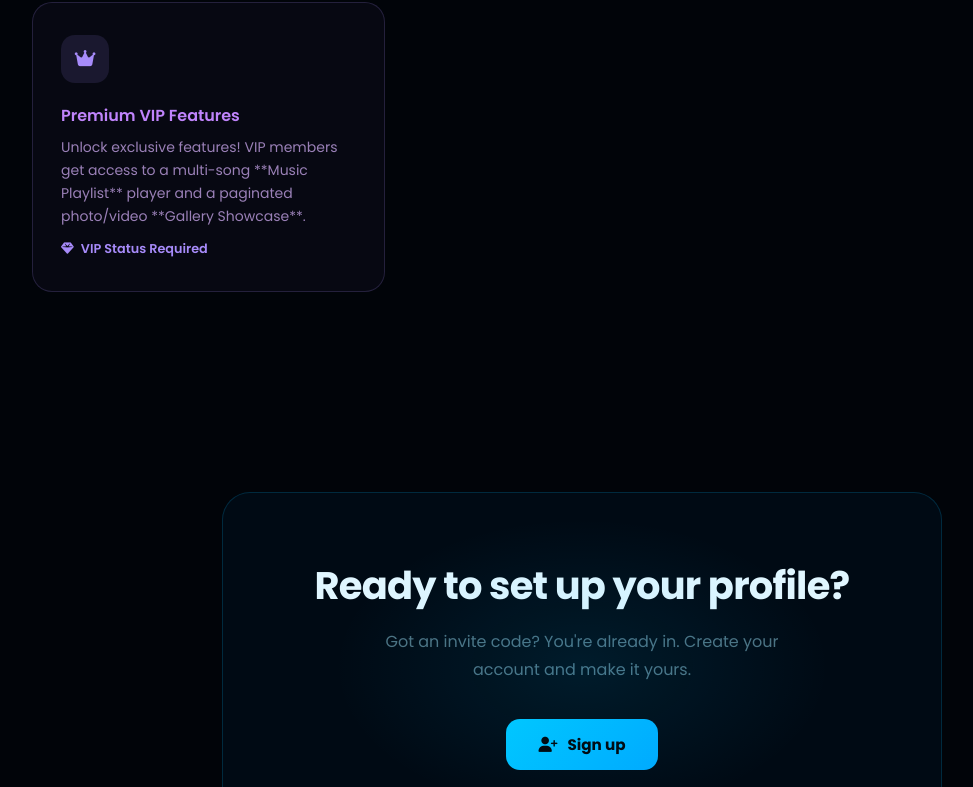
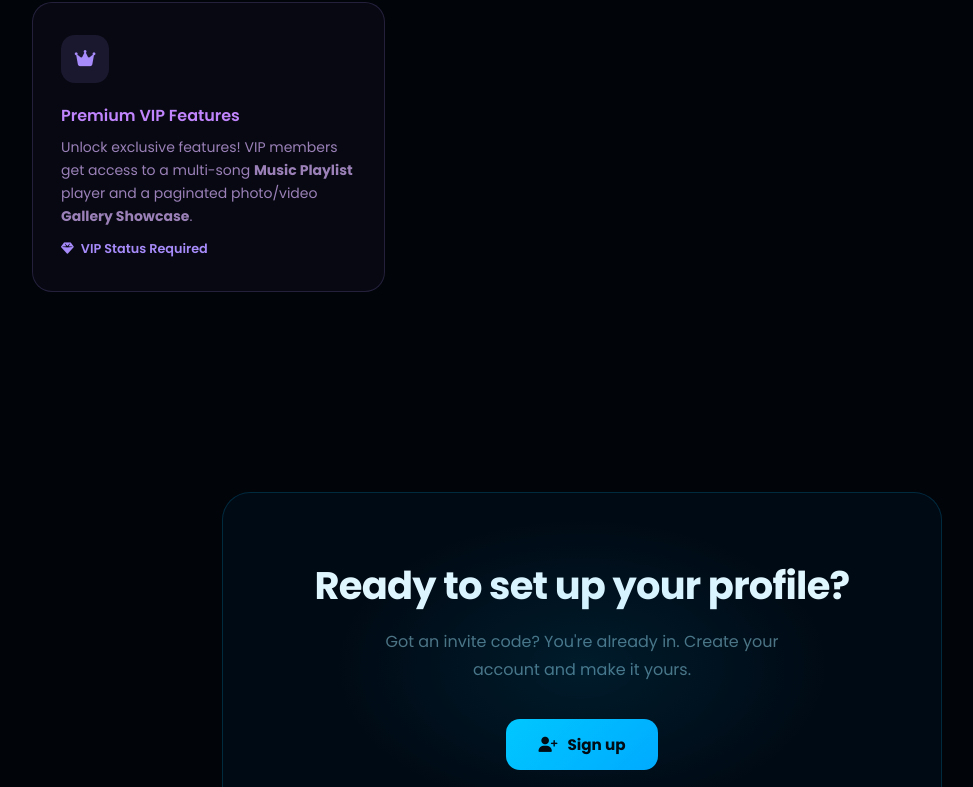
Before and after one commit to Casperity/kpr, a plain HTML site: page index.html in a window 1280 px wide. Shown: the part 1736-2523 px from the top of the page, without its empty margins (58-1031 px from the left). Drawn offline with Linux system fonts and the light colour scheme.

Commit message:
update frontend

```diff
--- a/index.html
+++ b/index.html
@@ -402,7 +402,7 @@
             <i class="fas fa-crown" style="color:#a78bfa;"></i>
           </div>
           <div class="feature-title" style="color:#c084fc;">Premium VIP Features</div>
-          <div class="feature-desc" style="color:rgba(216,180,254,0.7);">Unlock exclusive features! VIP members get access to a multi-song **Music Playlist** player and a paginated photo/video **Gallery Showcase**. <span style="color:#a78bfa; font-weight:600; display:block; margin-top:10px; font-size:0.8rem;"><i class="fas fa-gem" style="margin-right:4px;"></i> VIP Status Required</span></div>
+          <div class="feature-desc" style="color:rgba(216,180,254,0.7);">Unlock exclusive features! VIP members get access to a multi-song <strong>Music Playlist</strong> player and a paginated photo/video <strong>Gallery Showcase</strong>. <span style="color:#a78bfa; font-weight:600; display:block; margin-top:10px; font-size:0.8rem;"><i class="fas fa-gem" style="margin-right:4px;"></i> VIP Status Required</span></div>
         </div>
       </div>
     </section>
```
